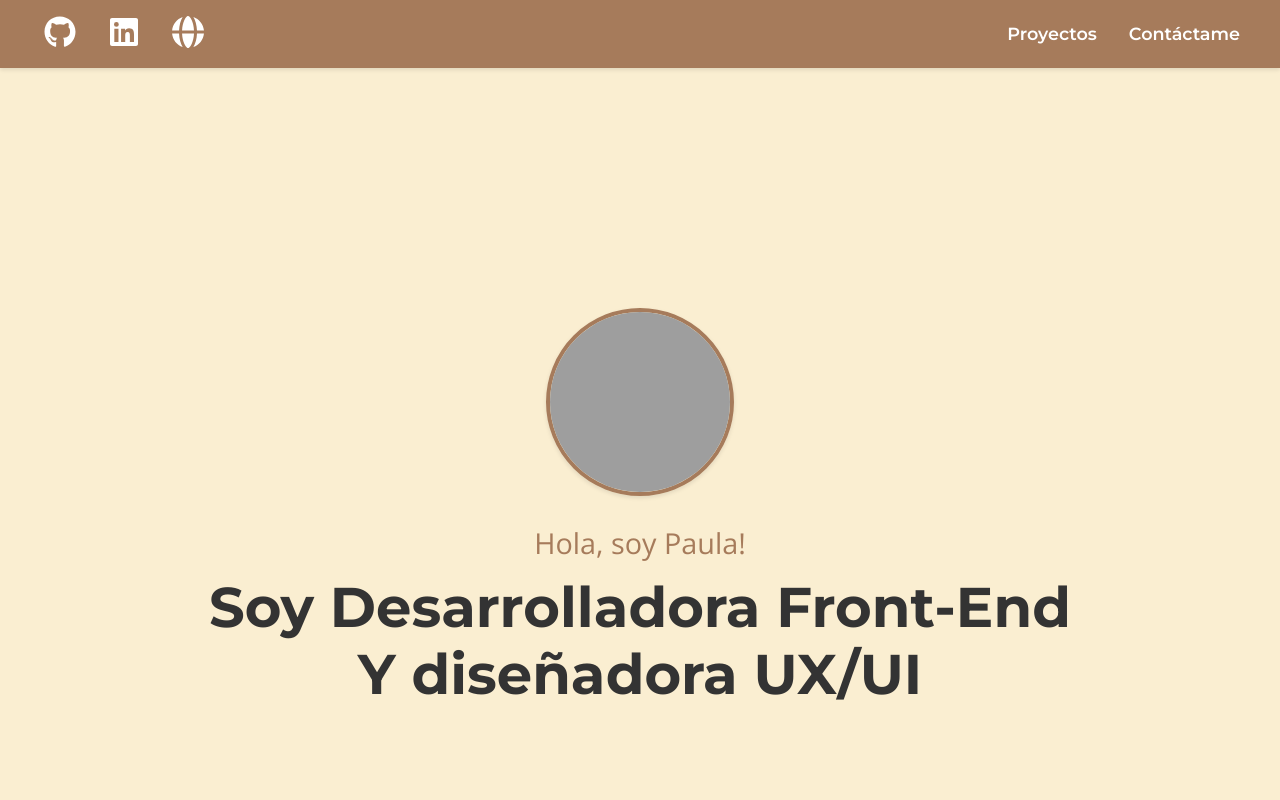
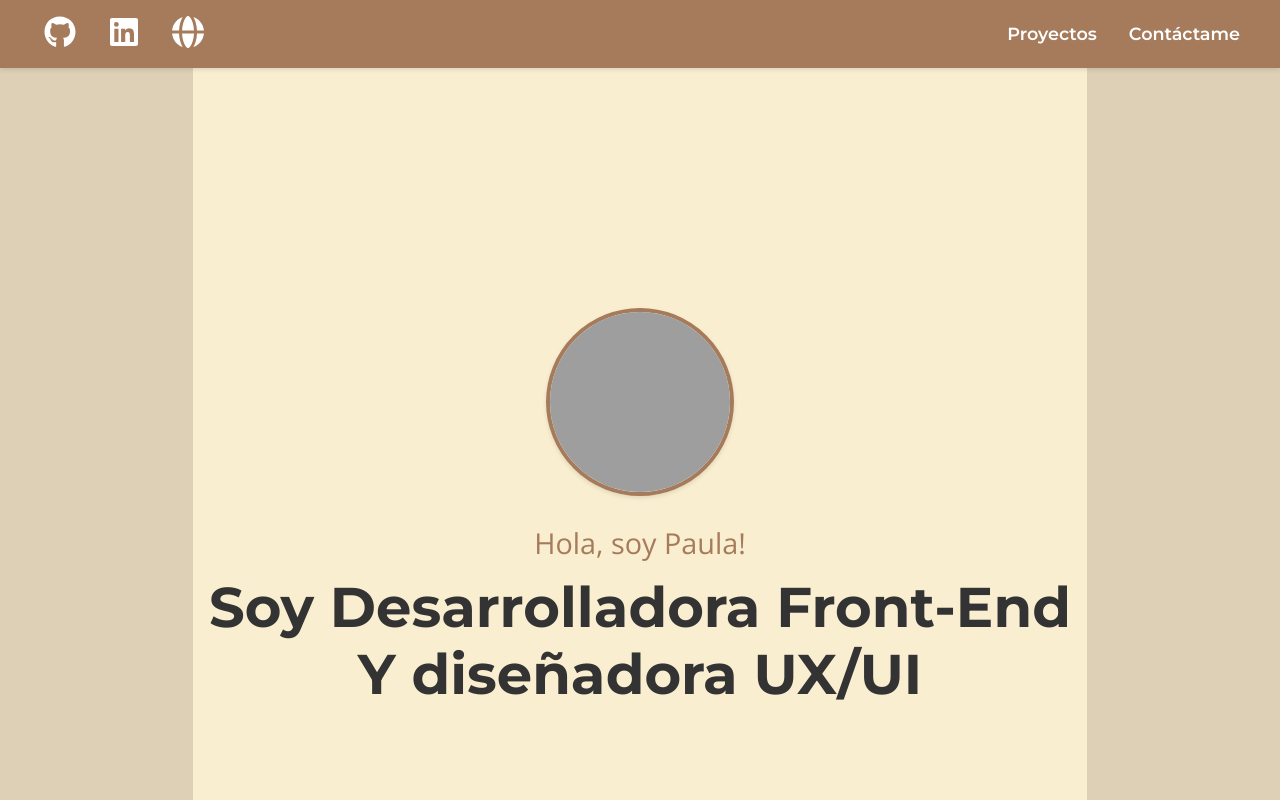
Before and after one commit to PaulaKDev/my-portfolio, a React (Vite) app: page / in a window 1280 px wide. Shown: the top 800 px of the page. Built offline with nearby package versions, Linux system fonts and the light colour scheme; grey boxes are pictures that could not be loaded.

Commit message:
CSS global para el fondo y centrado

```diff
--- a/src/index.css
+++ b/src/index.css
@@ -72,3 +72,23 @@ section {
   width: 100%;
   border-radius: 8px;
 }
+
+html, body {
+  height: 100%;
+  margin: 0;
+  background-color: var(--color-accent); /* mismo color que las secciones */
+}
+
+#root {
+  display: flex;
+  flex-direction: column;
+  min-height: 100vh;
+}
+
+main {
+  flex: 1;
+  display: flex;
+  flex-direction: column;
+  justify-content: center; /* centra verticalmente */
+  align-items: center;     /* centra horizontalmente */
+}
```
